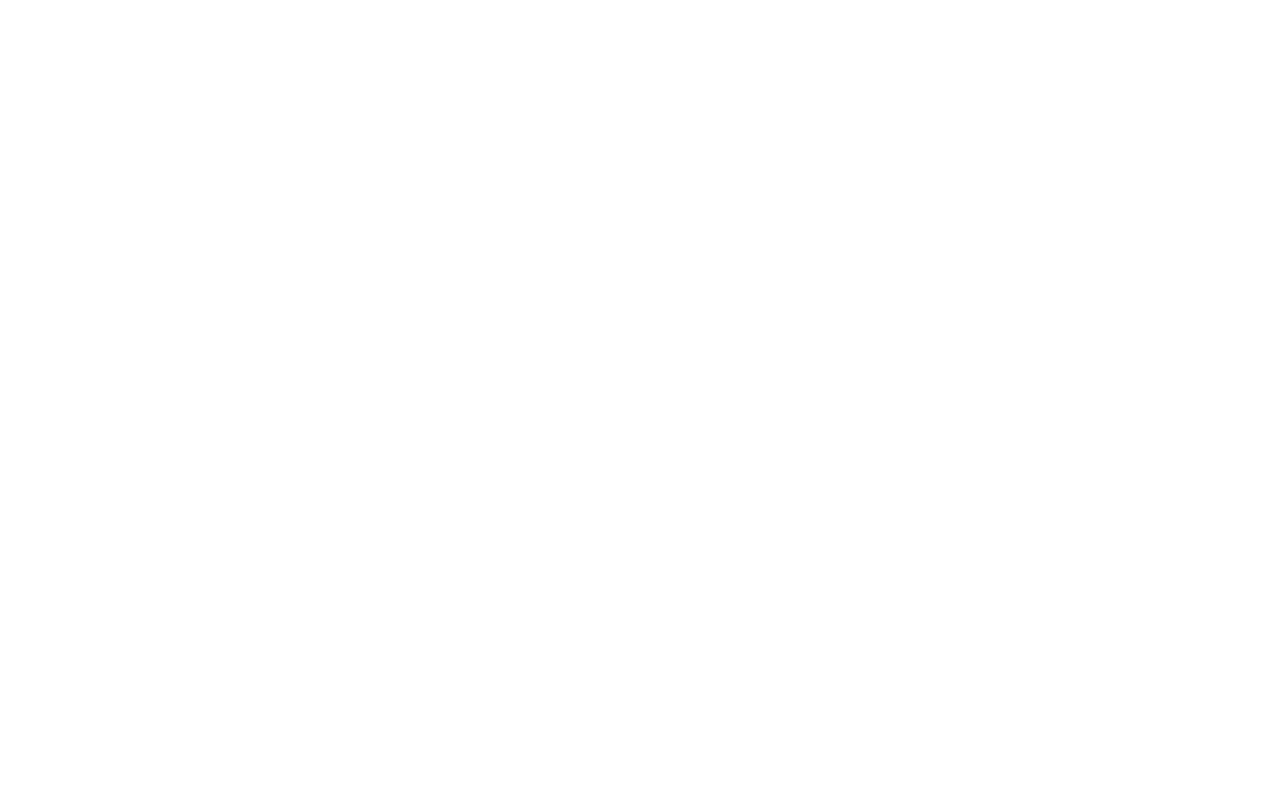
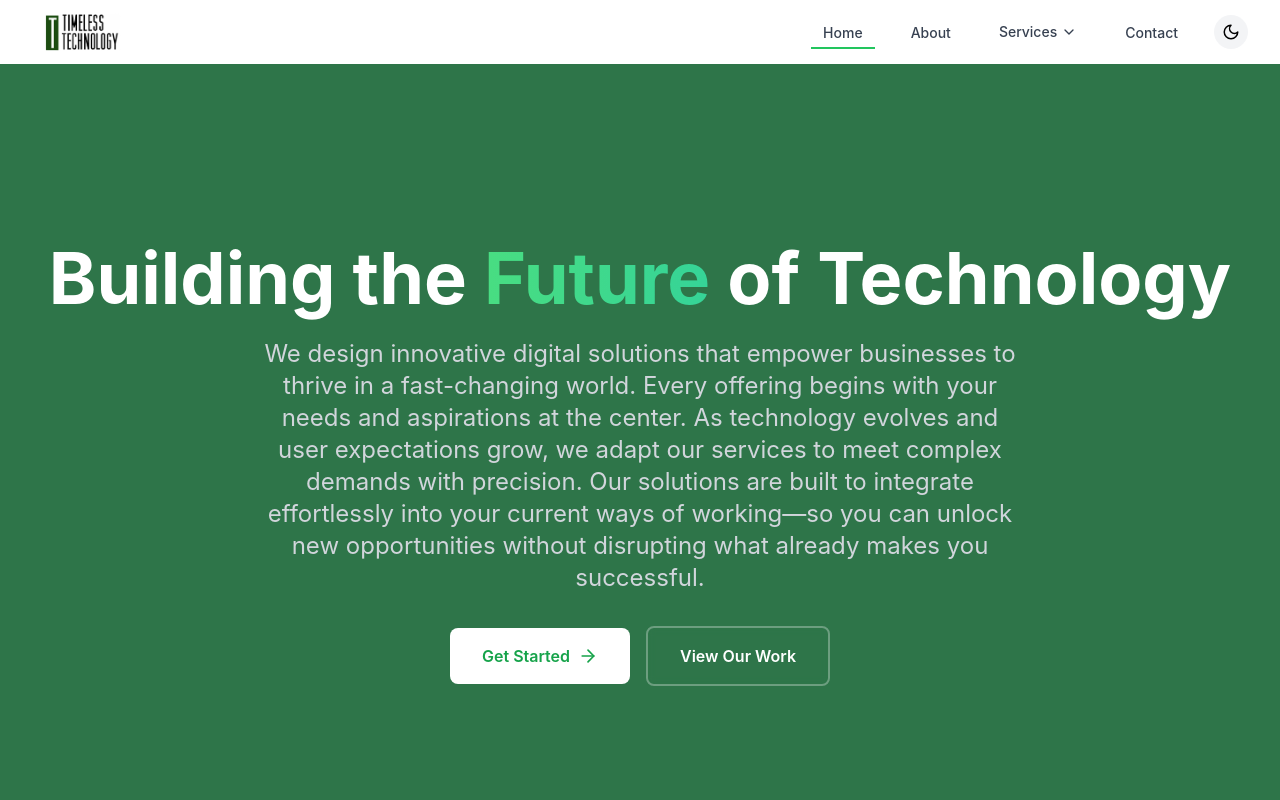
Before and after one commit to ESK07/TimelessTechnologyFull, a React (Vite) app: page / in a window 1280 px wide. Shown: the top 800 px of the page. Built offline with nearby package versions, Linux system fonts and the light colour scheme.

Commit message:
Updated project files

```diff
--- a/src/App.tsx
+++ b/src/App.tsx
@@ -45,11 +45,15 @@ const AppRoutes = () => {
 
 function App() {
   return (
-    <>
-      <Toaster position="top-right" />
-      {/* your routes */}
-    </>
+    <Router>
+      <div className="min-h-screen bg-white dark:bg-gray-900 transition-colors duration-200">
+        <Toaster position="top-right" />
+        <Navbar />
+        <AppRoutes />
+        <Footer />
+      </div>
 
+    </Router>
   );
 }
 
```
